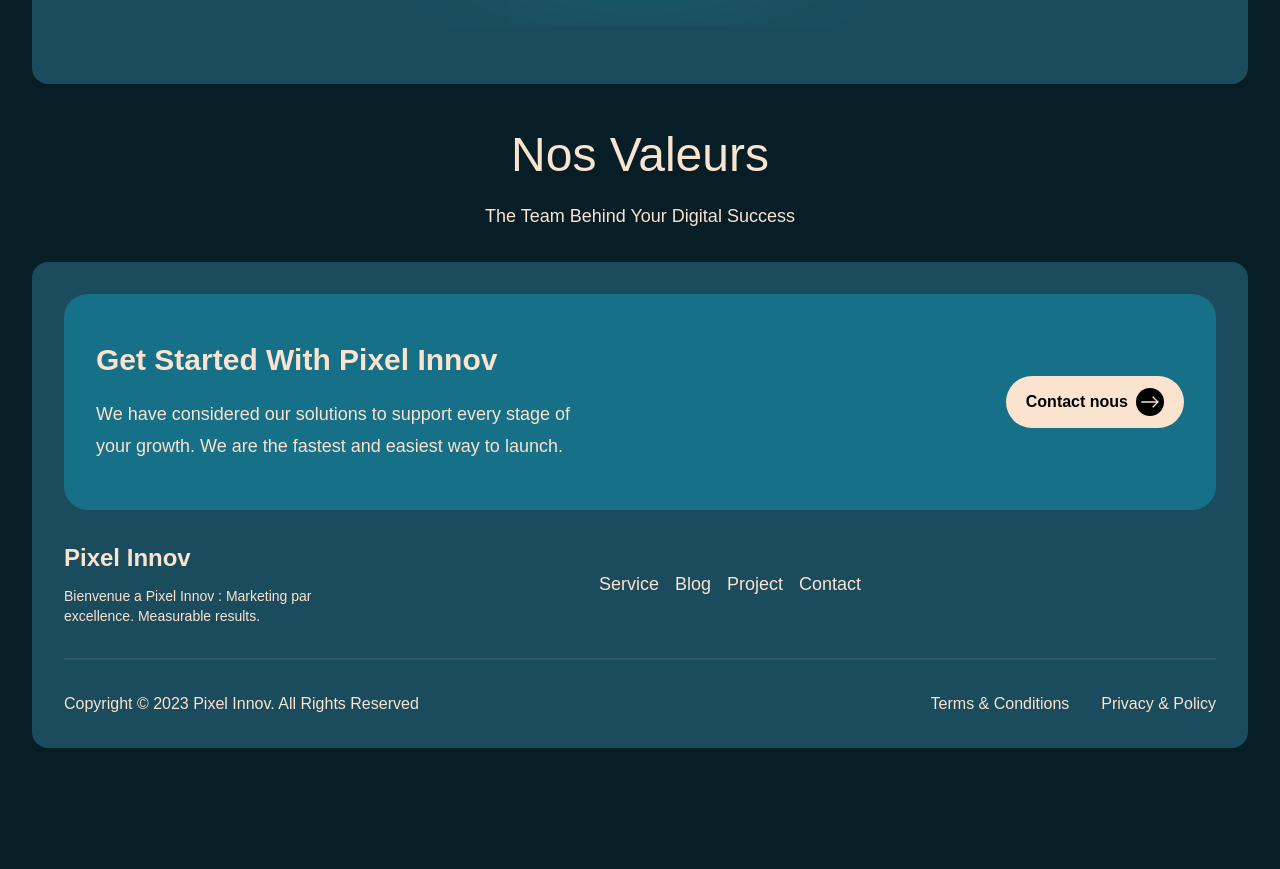
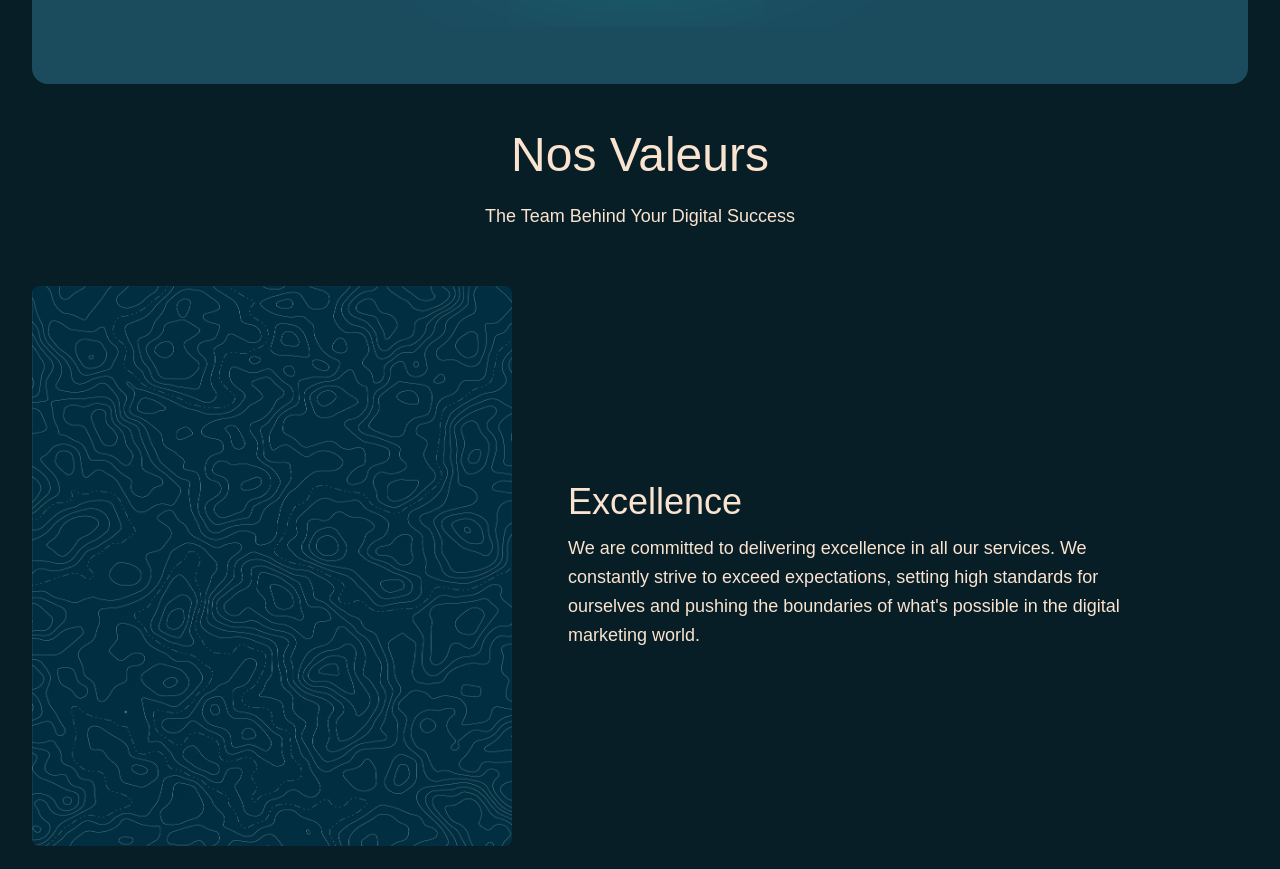
Before and after one commit to YeDev18/pixel-app, a Next.js app: page /about in a window 1280 px wide. Shown: the part 228-1097 px from the top of the page. Before the commit the page ends 1040 px from the top, so only its background shows below. Built offline with nearby package versions, Linux system fonts and the light colour scheme; some icons are missing.

Commit message:
Setup: Initialize About Part2

```diff
--- a/src/app/about/page.tsx
+++ b/src/app/about/page.tsx
@@ -1,4 +1,4 @@
-import HeadSection from "@/core/components/molecules/headSection/head.section";
+import HeadSection from "@/core/components/molecules/headSection/headSection";
 import AboutAll from "@/core/components/templ@tes/about/about";
 
 export default function About() {
--- a/src/core/components/molecules/about/values/title.about.tsx
+++ b/src/core/components/molecules/about/values/headSectionAbout.tsx
@@ -1,4 +1,4 @@
-const TitleValue = ({
+const HeadSectionAbout = ({
 	head,
 	information,
 }: { head: string; information: string }) => {
@@ -14,4 +14,4 @@ const TitleValue = ({
 	);
 };
 
-export default TitleValue;
+export default HeadSectionAbout;
--- /dev/null
+++ b/src/core/components/molecules/about/values/itemsValue.tsx
@@ -0,0 +1,33 @@
+import { ValueData } from "@/core/data/value.data";
+import Image from "next/image";
+
+const ItemsValue = () => {
+	return (
+		<div className="flex flex-col gap-8 lg:gap-14">
+			{ValueData.map((value, index) => (
+				<div
+					key={index}
+					className="flex max-md:flex-col items-center justify-start gap-6 lg:gap-14"
+				>
+					<div className="max-h-[35rem] w-[100%]  md:max-w-[30rem] overflow-hidden rounded-lg">
+						<Image
+							src={value.image}
+							alt={value.lib}
+							className="w-[100%] h-[100%]"
+						/>
+					</div>
+					<hgroup className="text-start space-y-3">
+						<h1 className="text-2xl lg:text-4xl font-medium ">
+							{value.lib}
+						</h1>
+						<p className=" lg:w-[75vh] max-md:text-justify text-base/relaxed xl:text-lg/relaxed">
+							{value.describe}
+						</p>
+					</hgroup>
+				</div>
+			))}
+		</div>
+	);
+};
+
+export default ItemsValue;
--- /dev/null
+++ b/src/core/components/organisms/about/map/map.tsx
@@ -0,0 +1,9 @@
+const Map = () => {
+	return (
+		<section className="h-[40vh] lg:h-[60vh] rounded-xl">
+			<div className="w-full h-full bg-slate-400"></div>
+		</section>
+	);
+};
+
+export default Map;
--- /dev/null
+++ b/src/core/components/organisms/about/values/values.tsx
@@ -0,0 +1,16 @@
+import HeadSectionAbout from "@/core/components/molecules/about/values/headSectionAbout";
+import ItemsValue from "@/core/components/molecules/about/values/itemsValue";
+
+const Value = () => {
+	return (
+		<section className="space-y-14 content-center text-center text-light-100">
+			<HeadSectionAbout
+				head="Nos Valeurs"
+				information="The Team Behind Your Digital Success"
+			/>
+			<ItemsValue />
+		</section>
+	);
+};
+
+export default Value;
--- a/src/core/components/templ@tes/about/about.tsx
+++ b/src/core/components/templ@tes/about/about.tsx
@@ -1,13 +1,12 @@
-import TitleValue from "../../molecules/about/values/title.about";
+import Map from "../../organisms/about/map/map";
+import Value from "../../organisms/about/values/values";
 
 const AboutAll = () => {
 	return (
-		<section className=" content-center text-center text-light-100">
-			<TitleValue
-				head="Nos Valeurs"
-				information="The Team Behind Your Digital Success"
-			/>
-		</section>
+		<div className="container mx-auto space-y-16">
+			<Value />
+			<Map />
+		</div>
 	);
 };
 
--- /dev/null
+++ b/src/core/data/value.data.tsx
@@ -0,0 +1,21 @@
+import img4 from "@/public/assets/blog/bg-11.webp";
+import img1 from "@/public/assets/blog/bg-12.webp";
+import img5 from "@/public/assets/blog/bg-13.webp";
+
+export const ValueData = [
+	{
+		lib: `Excellence`,
+		describe: `We are committed to delivering excellence in all our services. We constantly strive to exceed expectations, setting high standards for ourselves and pushing the boundaries of what's possible in the digital marketing world.`,
+		image: img1,
+	},
+	{
+		lib: `Excellence`,
+		describe: `We are committed to delivering excellence in all our services. We constantly strive to exceed expectations, setting high standards for ourselves and pushing the boundaries of what's possible in the digital marketing world.`,
+		image: img4,
+	},
+	{
+		lib: `Excellence`,
+		describe: `We are committed to delivering excellence in all our services. We constantly strive to exceed expectations, setting high standards for ourselves and pushing the boundaries of what's possible in the digital marketing world.`,
+		image: img5,
+	},
+];
```
Also changed, not shown: src/core/components/molecules/headSection/headSection.tsx (renamed from src/core/components/molecules/headSection/head.section.tsx).
